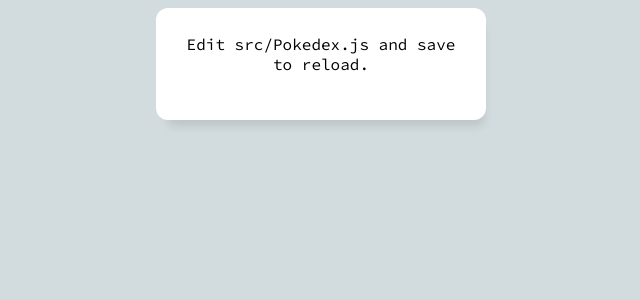
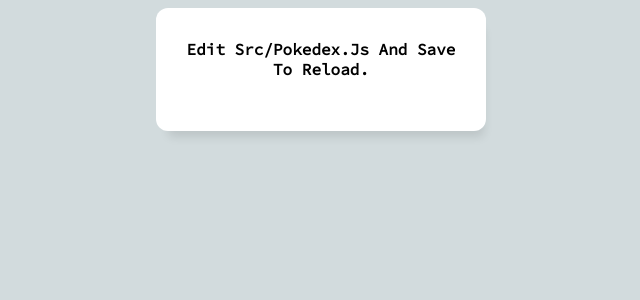
Before and after one commit to devonpmack/react-pokedex-workshop, a React (Create React App) app: page / in a window 1280 px wide. Shown: the top 300 px of the page, without its empty margins (319-959 px from the left). Built offline with nearby package versions, Linux system fonts and the light colour scheme.

Commit message:
Convert p to div and h4

```diff
--- a/src/Pokedex.js
+++ b/src/Pokedex.js
@@ -2,8 +2,10 @@
 
 export function Pokedex() {
   return (
-    <p>
+    <div>
+      <h4>
         Edit <code>src/Pokedex.js</code> and save to reload.
-    </p>
+      </h4>
+    </div>
   );
 }
```
Also changed, not shown: 1 other file (tests, documents, lock files or other folders).
